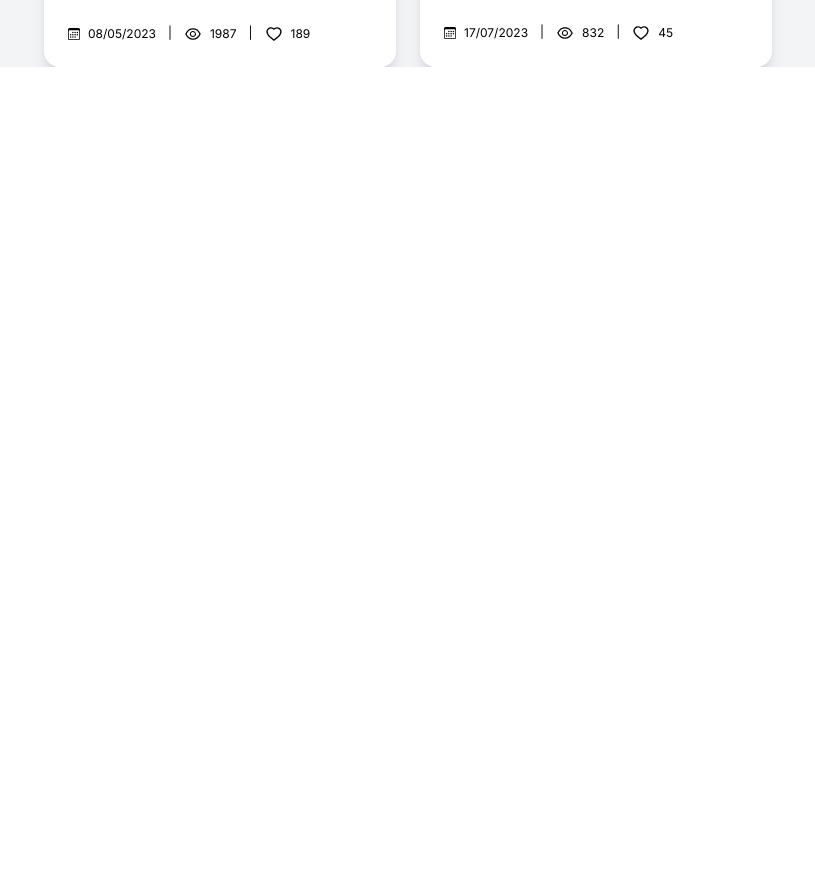
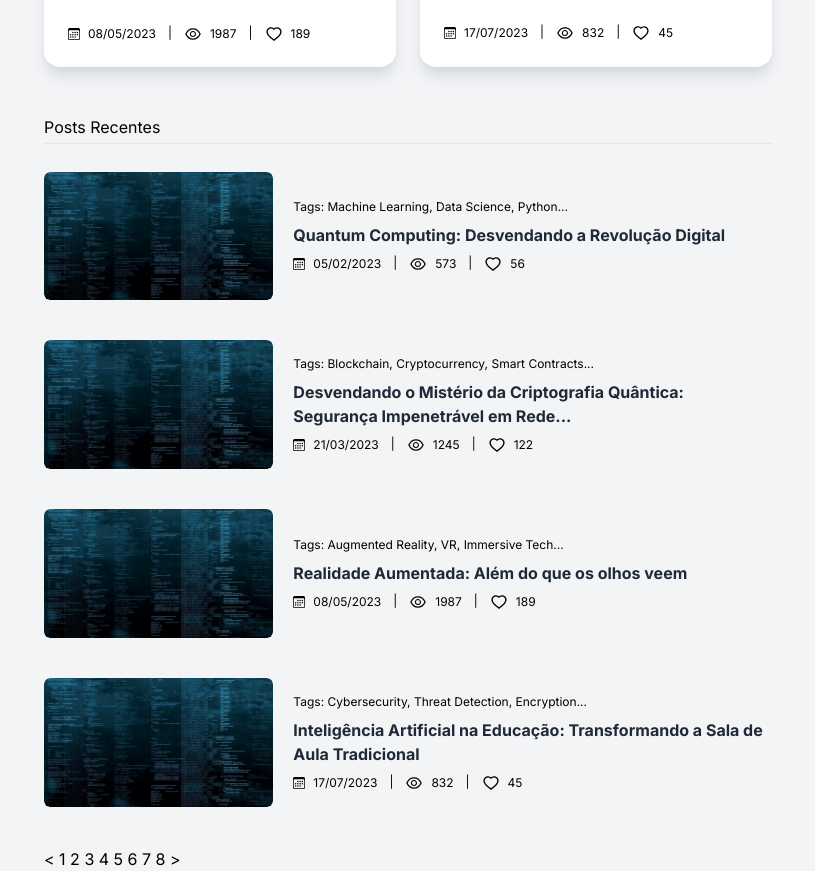
Before and after one commit to sandersonrafael/tech-blog, a Next.js app in the folder frontend/: page / in a window 1280 px wide. Shown: the part 2513-3384 px from the top of the page, without its empty margins (44-859 px from the left). Before the commit the page ends 2580 px from the top, so only its background shows below. Built offline with nearby package versions, Linux system fonts and the light colour scheme.

Commit message:
Latest posts added

```diff
--- /dev/null
+++ b/frontend/src/components/HorizontalPostCard.tsx
@@ -0,0 +1,69 @@
+import IconCalendar from '@/icons/IconCalendar';
+import IconEye from '@/icons/IconEye';
+import IconHeart from '@/icons/IconHeart';
+import Post from '@/types/Post';
+import Image from 'next/image';
+import Link from 'next/link';
+
+const HorizontalPostCard = ({ thumb, thumbAlt, tags, title, postUrl, date, views, likes }: Post) => {
+  return (
+    <div className="grid grid-cols-1 sm:grid-cols-3 gap-5 mb-12 sm:mb-10 w-full">
+      <Link
+        href={postUrl}
+        className="overflow-hidden rounded-md max-sm:max-h-32 flex items-center justify-center"
+      >
+        <Image
+          src={thumb}
+          alt={thumbAlt}
+          width={640}
+          height={360}
+          className="transition-all hover:scale-105 rounded-md"
+        />
+      </Link>
+
+      <div className="flex flex-col justify-center gap-2 sm:col-span-2">
+        <div className="text-xs">
+          Tags:{' '}
+          {tags.map((tag, index) => index <= 2 && (
+            <span key={tag}>{index > 0 && ', '}{tag}{index === 2 && '...'}</span>
+          ))}
+        </div>
+
+        <h3 className="
+          text-base font-bold text-gray-800
+          hover:text-blue-400 transition-colors duration-300"
+        >
+          <Link href={postUrl}>
+            {title.length > 79
+              ? title.slice(0, 79) + '...'
+              : title}
+          </Link>
+        </h3>
+
+        <div className="flex gap-3 text-xs">
+          <span className="flex items-center gap-2">
+            <IconCalendar />
+            {date}
+          </span>
+
+          <span>|</span>
+
+          <span className="flex items-center gap-2">
+            <IconEye className="text-lg" />
+            {views}
+          </span>
+
+          <span>|</span>
+
+          <span className="flex items-center gap-2">
+            <IconHeart width={18} height={18} />
+            {likes}
+          </span>
+        </div>
+
+      </div>
+    </div>
+  );
+};
+
+export default HorizontalPostCard;
--- a/frontend/src/components/home/LatestPosts.tsx
+++ b/frontend/src/components/home/LatestPosts.tsx
@@ -0,0 +1,31 @@
+import Post from '@/types/Post';
+import HorizontalPostCard from '../HorizontalPostCard';
+
+const LatestPosts = ({ latestPosts }: { latestPosts: Post[] }) => {
+  return (
+    <div className="mt-12 w-full">
+      <h2 className="pb-1">Posts Recentes</h2>
+
+      <hr className="bg-gray-600 mb-7" />
+
+      {latestPosts.map((post, index) => index <= 3 && (
+        <HorizontalPostCard key={post.id} {...post} />
+      ))}
+
+      <div>
+        <span>{'<'}</span>
+        <span> 1 </span>
+        <span> 2 </span>
+        <span> 3 </span>
+        <span> 4 </span>
+        <span> 5 </span>
+        <span> 6 </span>
+        <span> 7 </span>
+        <span> 8 </span>
+        <span>{'>'}</span>
+      </div>
+    </div>
+  );
+};
+
+export default LatestPosts;
--- a/frontend/src/components/home/MainTopics.tsx
+++ b/frontend/src/components/home/MainTopics.tsx
@@ -1,12 +1,14 @@
 import FeaturedCategory from './FeaturedCategory';
 
 import featuredPosts from '@/fakeApi/featuredPosts';
+import LatestPosts from './LatestPosts';
 
 const MainTopics = ({ className }: { className?: string }) => {
   return (
-    <section className={className}>
+    <section className={`${className}`}>
       <FeaturedCategory featuredPosts={featuredPosts} />
 
+      <LatestPosts latestPosts={featuredPosts} />
     </section>
   );
 };
--- a/frontend/src/fakeApi/featuredPosts.ts
+++ b/frontend/src/fakeApi/featuredPosts.ts
@@ -2,7 +2,7 @@ import Post from '@/types/Post';
 
 const featuredPosts: Post[] = [
   { id: 1, thumb: '/imgs/featured-post-temp-img.jpg', thumbAlt: 'Imagem de thumb', tags: ['Machine Learning', 'Data Science', 'Python'], title: 'Quantum Computing: Desvendando a Revolução Digital', description: 'Biodesign: A Fusão Criativa entre Biologia e Tecnologia, Transformando Produtos e Experiências para um Futuro Sustentável', postUrl: '/', date: '05/02/2023', views: 573, likes: 56 },
-  { id: 2, thumb: '/imgs/featured-post-temp-img.jpg', thumbAlt: 'Imagem de thumb', tags: ['Blockchain', 'Cryptocurrency', 'Smart Contracts'], title: 'Desvendando o Mistério da Criptografia Quântica: Segurança Impenetrável em Re', description: 'A Era dos Veículos Voadores: Tecnologia Alçando Novos Horizontes', postUrl: '/', date: '21/03/2023', views: 1245, likes: 122 },
+  { id: 2, thumb: '/imgs/featured-post-temp-img.jpg', thumbAlt: 'Imagem de thumb', tags: ['Blockchain', 'Cryptocurrency', 'Smart Contracts'], title: 'Desvendando o Mistério da Criptografia Quântica: Segurança Impenetrável em Redes ultra modernas', description: 'A Era dos Veículos Voadores: Tecnologia Alçando Novos Horizontes', postUrl: '/', date: '21/03/2023', views: 1245, likes: 122 },
   { id: 3, thumb: '/imgs/featured-post-temp-img.jpg', thumbAlt: 'Imagem de thumb', tags: ['Augmented Reality', 'VR', 'Immersive Tech'], title: 'Realidade Aumentada: Além do que os olhos veem', description: 'Inteligência Artificial Ética: Explorando Abordagens para Garantir Decisões Justas e Imparciais em Sistemas Autônomos', postUrl: '/', date: '08/05/2023', views: 1987, likes: 189 },
   { id: 4, thumb: '/imgs/featured-post-temp-img.jpg', thumbAlt: 'Imagem de thumb', tags: ['Cybersecurity', 'Threat Detection', 'Encryption'], title: 'Inteligência Artificial na Educação: Transformando a Sala de Aula Tradicional', description: 'Robôs na Saúde: Transformando o Cuidado com a Medicina de Precisão', postUrl: '/', date: '17/07/2023', views: 832, likes: 45 },
   { id: 5, thumb: '/imgs/featured-post-temp-img.jpg', thumbAlt: 'Imagem de thumb', tags: ['Quantum Computing', 'Qubits', 'Superposition'], title: 'Inteligência Artificial na Medicina: Curando com Algoritmos', description: 'Realidade Virtual no Trabalho: Como a VR está Redefinindo o Escritório', postUrl: '/', date: '02/09/2023', views: 2670, likes: 267 },
```
Also changed, not shown: frontend/src/fakeApi/recentPosts.ts (deleted), frontend/todo.txt, 1 other file (tests, documents, lock files or other folders).
